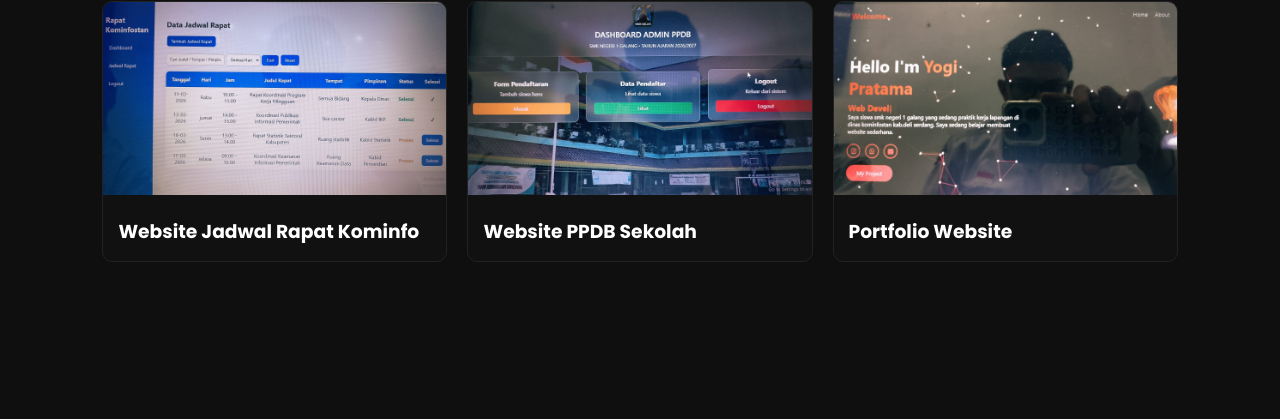
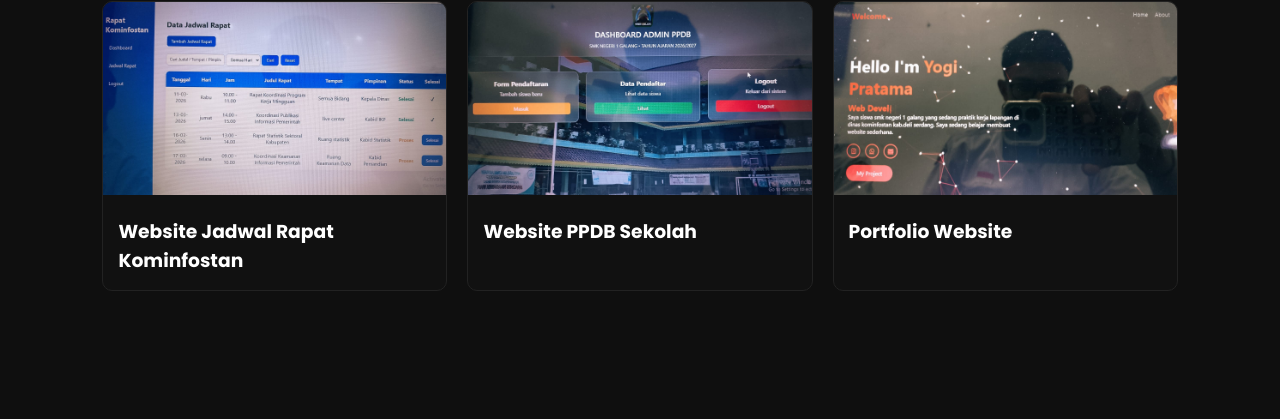
Before and after one commit to gondolll15/portfolio-yogi, a plain HTML site: page index.html in a window 1280 px wide. Shown: the part 1931-2350 px from the top of the page. Drawn offline with nearby package versions, Linux system fonts and the light colour scheme; no server answers.

Commit message:
Update index.html

```diff
--- a/index.html
+++ b/index.html
@@ -530,7 +530,7 @@ Saya memiliki tujuan menjadi seorang <b>Fullstack Developer</b> yang handal.
 <section id="project">
 <h2 class="section-title">My Project</h2>
 <div class="projects">
-<div class="project"><img src="animasi/img/kominfo.jpeg"><h3>Website Jadwal Rapat Kominfo</h3></div>
+<div class="project"><img src="animasi/img/kominfo.jpeg"><h3>Website Jadwal Rapat Kominfostan</h3></div>
 <div class="project"><img src="animasi/img/sekolah.jpeg"><h3>Website PPDB Sekolah</h3></div>
 <div class="project"><img src="animasi/img/portofolio.jpeg"><h3>Portfolio Website</h3></div>
 </div>
```
